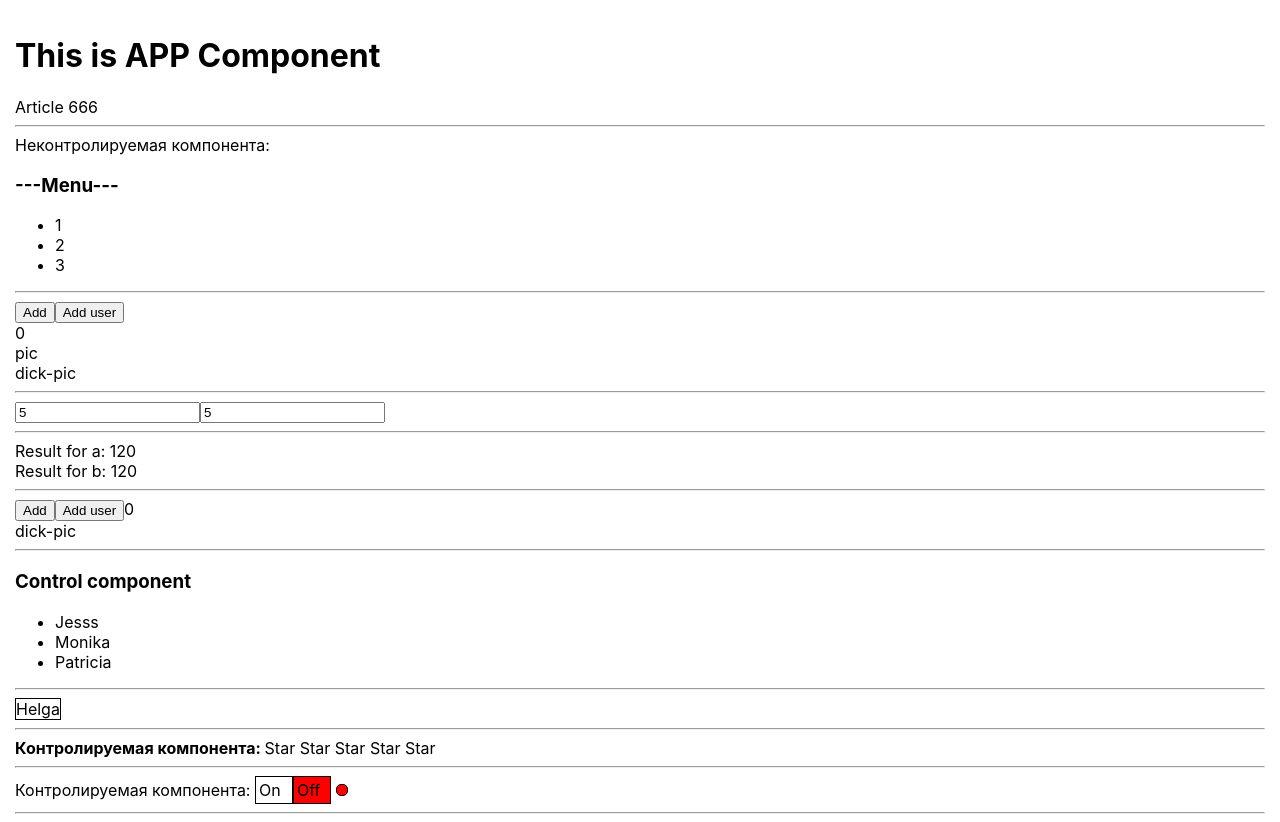
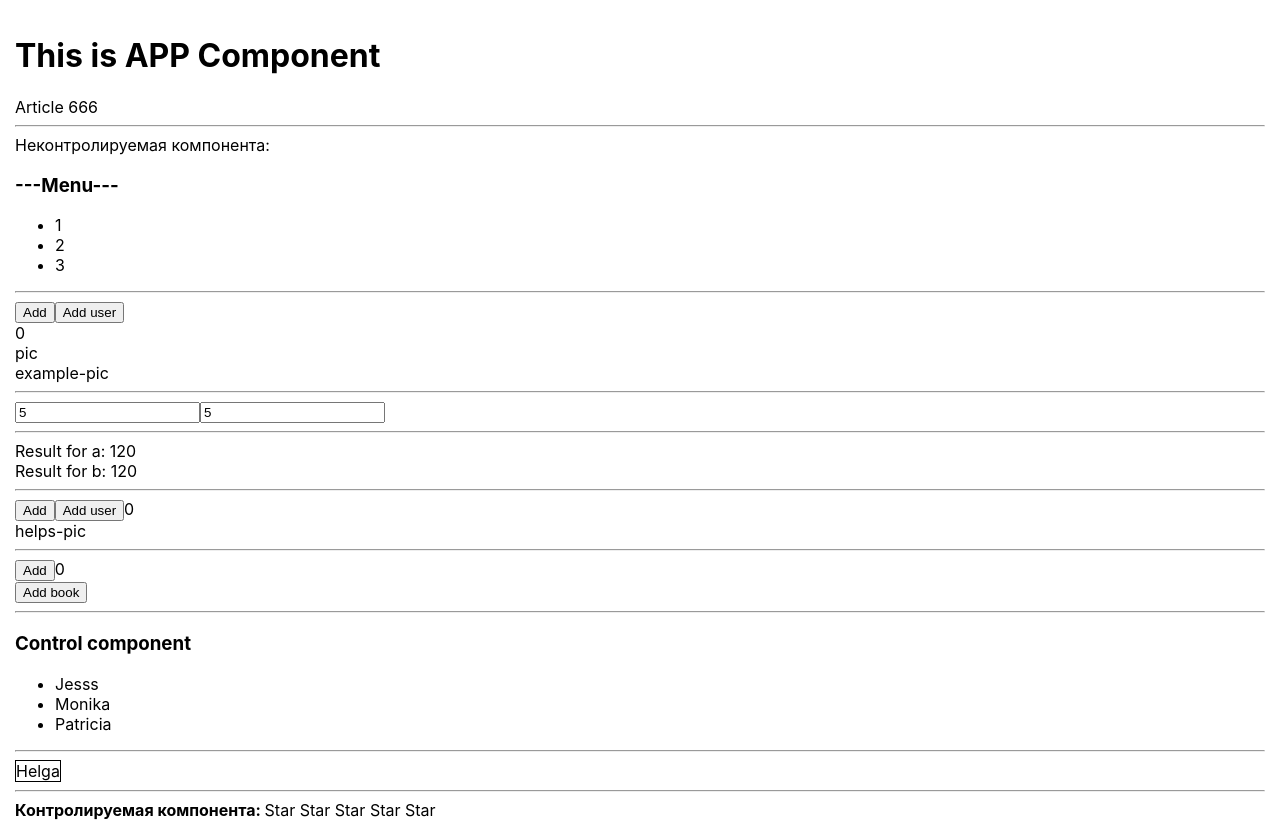
Before and after one commit to Dora-ApplePie/React-Examples, a React (Create React App) app: page / in a window 1280 px wide. Shown: the top 822 px of the page. Built offline with nearby package versions, Linux system fonts and the light colour scheme.

Commit message:
add useCallback to UseMemo.tsx

```diff
--- a/src/App.tsx
+++ b/src/App.tsx
@@ -9,7 +9,7 @@ import {OnOff} from "./components/OnOff";
 import Input from "./components/Input";
 // import {Select} from "./components/Select/Select";
 import {Example} from "./components/MemoComponents/ReactMemo";
-import {HelpsForReactMemo, UseMemoDifficult} from "./components/MemoComponents/UseMemo";
+import {HelpsForReactMemo, LikeCallback, UseMemoDifficult} from "./components/MemoComponents/UseMemo";
 import {Select} from "./components/Select/Select";
 
 
@@ -35,6 +35,8 @@ const App = React.memo(() => {
             <UseMemoDifficult/>
             <hr/>
             <HelpsForReactMemo/>
+            <hr/>
+            <LikeCallback/>
             <hr/>
             <Accordion title={"Control component"}
                        items={[{title: 'Jesss', value: 1}, {title: 'Monika', value: 2}, {title: 'Patricia', value: 3}]}
--- a/src/components/MemoComponents/ReactMemo.tsx
+++ b/src/components/MemoComponents/ReactMemo.tsx
@@ -21,9 +21,9 @@ const Users = React.memo(UsersSecret) //юзерс не меняются и не
 
 export const Example = React.memo(() => {
     const [counter, setCounter] = useState(0)
-    const [users, setUsers] = useState(['pic', 'dick-pic'])
+    const [users, setUsers] = useState(['pic', 'example-pic'])
     const addUser = () => {
-        let newUser = 'Cunt ' + new Date().getTime()
+        let newUser = 'Count ' + new Date().getTime()
         setUsers([...users, newUser])
     }
     return (
--- a/src/components/MemoComponents/UseMemo.tsx
+++ b/src/components/MemoComponents/UseMemo.tsx
@@ -1,4 +1,4 @@
-import React, {useMemo, useState} from 'react'
+import React, {useCallback, useMemo, useState} from 'react'
 
 
 export const UseMemoDifficult = React.memo(() => {
@@ -9,11 +9,11 @@ export const UseMemoDifficult = React.memo(() => {
     let resultA = 1;
     let resultB = 1;
 
-    resultA = useMemo(()=> {
+    resultA = useMemo(() => {
         let tempResA = 1;
         for (let i = 1; i <= a; i++) {
             let fake = 0;
-            while (fake < 10000000){
+            while (fake < 10000000) {
                 fake++;
                 const fakeValue = Math.random()
             }
@@ -66,15 +66,16 @@ export const Users = React.memo(UsersSecret) //юзерс не меняются
 export const HelpsForReactMemo = React.memo(() => {
     console.log('HelpsForReactMemo')
     const [counter, setCounter] = useState(0)
-        const [users, setUsers] = useState(['pic', 'dick-pic'])
+    const [users, setUsers] = useState(['pic', 'helps-pic'])
 
-        const newArr = useMemo(()=>{
-           return users.filter(u => u.toLowerCase().indexOf('d') > -1)},
+    const newArr = useMemo(() => {
+            return users.filter(u => u.toLowerCase().indexOf('h') > -1)
+        },
         [users]
         //внимательно анализируем зависимости
     )
     const addUser = () => {
-            let newUser = 'Cuntd ' + new Date().getTime()
+        let newUser = 'Count-h ' + new Date().getTime()
         setUsers([...users, newUser])
         //будет вызываться юзер сикрет заново так как, мы добавляем нового юзера
         //и реакт сравнивает старый массив юзеров с новым и перерисовывает
@@ -90,3 +91,49 @@ export const Users = React.memo(UsersSecret) //юзерс не меняются
         </>
     )
 })
+
+export const LikeCallback = React.memo(() => {
+    console.log('LikeCallback')
+    const [counter, setCounter] = useState(0)
+    const [books, setBooks] = useState(['React', 'JS Book', 'CSS&HTML', 'Kotlin'])
+
+
+    // const memoizedAddBook = useMemo(() => {
+    //     return () => {
+    //         console.log(books)
+    //         let newUser = 'Angular ' + new Date().getTime()
+    //         setBooks([...books, newUser])
+    //     }
+    // }, [books]);
+
+    const memoizedAddBook2 = useCallback(() => {
+        console.log(books)
+        let newUser = 'Angular ' + new Date().getTime()
+        setBooks([...books, newUser])
+    }, [books]);
+
+    return (
+        <>
+            <button onClick={() => setCounter(counter + 1)}>Add</button>
+            {counter}
+            <Book addBook={memoizedAddBook2}/>
+            {/*//фильтр юзеров помещает их в новый массив и происходит перерисовка даже с реакт мемо юзерс комп,
+                поэтому помещаем фильтр в useMemo */}
+        </>
+    )
+})
+
+type BookSecretType = {
+    addBook: () => void
+}
+
+export const BooksSecret = (props: BookSecretType) => {
+    console.log('BOOKS SECRET')
+    return (
+        <div>
+            <button onClick={() => props.addBook()}>Add book</button>
+        </div>
+    )
+}
+
+export const Book = React.memo(BooksSecret)
```
Lines whose indentation alone changed are shown as unchanged.
